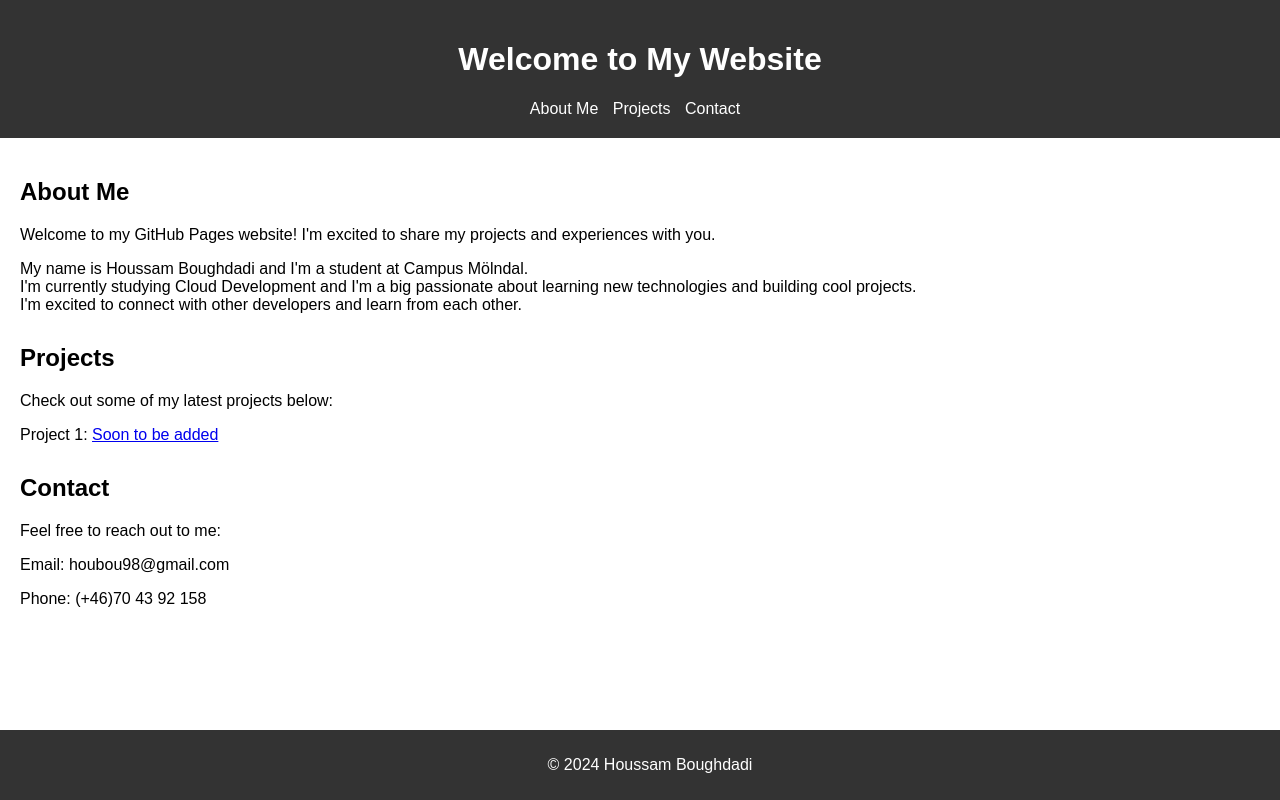
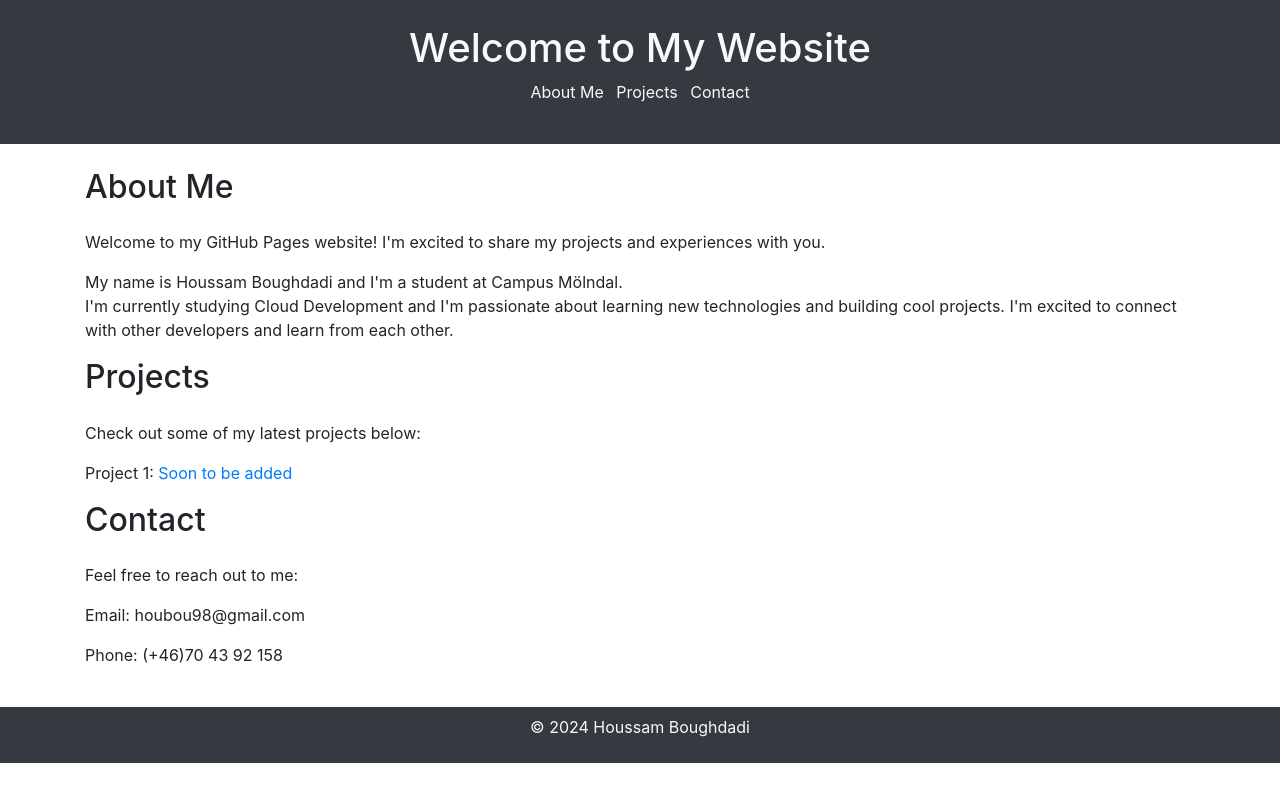
Before and after one commit to houbou98-19/houbou98-19.github.io, a plain HTML site: page index.html in a window 1280 px wide. Drawn offline with nearby package versions, Linux system fonts and the light colour scheme.

Commit message:
add bootstrap version of website

```diff
--- a/index.html
+++ b/index.html
@@ -4,48 +4,56 @@
     <meta charset="UTF-8">
     <meta name="viewport" content="width=device-width, initial-scale=1.0">
     <title>Welcome to My Website</title>
-    <link rel="stylesheet" href="styles.css">
+    <link rel="stylesheet" href="https://maxcdn.bootstrapcdn.com/bootstrap/4.5.2/css/bootstrap.min.css">
 </head>
 <body>
-    <header>
-        <h1>Welcome to My Website</h1>
-        <nav>
-            <ul>
-                <li><a href="#about">About Me</a></li>
-                <li><a href="#projects">Projects</a></li>
-                <li><a href="#contact">Contact</a></li>
+    <header class="bg-dark text-light py-4">
+        <div class="container">
+            <h1 class="text-center">Welcome to My Website</h1>
+            <nav class="text-center">
+                <ul class="list-inline">
+                    <li class="list-inline-item"><a class="text-light" href="#about">About Me</a></li>
+                    <li class="list-inline-item"><a class="text-light" href="#projects">Projects</a></li>
+                    <li class="list-inline-item"><a class="text-light" href="#contact">Contact</a></li>
                 </ul>
             </nav>
+        </div>
     </header>
 
-    <main>
+    <main class="py-4">
+        <div class="container">
             <section id="about">
-            <h2>About Me</h2>
+                <h2 class="mb-4">About Me</h2>
                 <p>Welcome to my GitHub Pages website! I'm excited to share my projects and experiences with you.</p>
-            <p>My name is Houssam Boughdadi and I'm a student at Campus Mölndal. <br>I'm currently studying Cloud Development and I'm a big passionate about learning new technologies and building cool projects.<br> I'm excited to connect with other developers and learn from each other.</p>
+                <p>My name is Houssam Boughdadi and I'm a student at Campus Mölndal. <br>I'm currently studying Cloud Development and I'm passionate about learning new technologies and building cool projects. I'm excited to connect with other developers and learn from each other.</p>
                 <!-- You can add more content about yourself here -->
             </section>
 
             <section id="projects">
-            <h2>Projects</h2>
+                <h2 class="mb-4">Projects</h2>
                 <p>Check out some of my latest projects below:</p>
                 <p>Project 1: <a href="#">Soon to be added</a></p>
                 <!-- Add your projects or project links here -->
             </section>
 
             <section id="contact">
-            <h2>Contact</h2>
+                <h2 class="mb-4">Contact</h2>
                 <p>Feel free to reach out to me:</p>
                 <p>Email: houbou98@gmail.com</p>
                 <p>Phone: (+46)70 43 92 158 </p>
                 <!-- Add your contact information here -->
             </section>
+        </div>
     </main>
 
-    <footer>
+    <footer class="bg-dark text-light py-2">
+        <div class="container text-center">
             <p>&copy; 2024 Houssam Boughdadi</p>
+        </div>
     </footer>
 
-    <script src="script.js"></script>
+    <script src="https://ajax.googleapis.com/ajax/libs/jquery/3.5.1/jquery.min.js"></script>
+    <script src="https://cdnjs.cloudflare.com/ajax/libs/popper.js/1.16.0/umd/popper.min.js"></script>
+    <script src="https://maxcdn.bootstrapcdn.com/bootstrap/4.5.2/js/bootstrap.min.js"></script>
 </body>
 </html>
```
Lines whose indentation alone changed are shown as unchanged.
